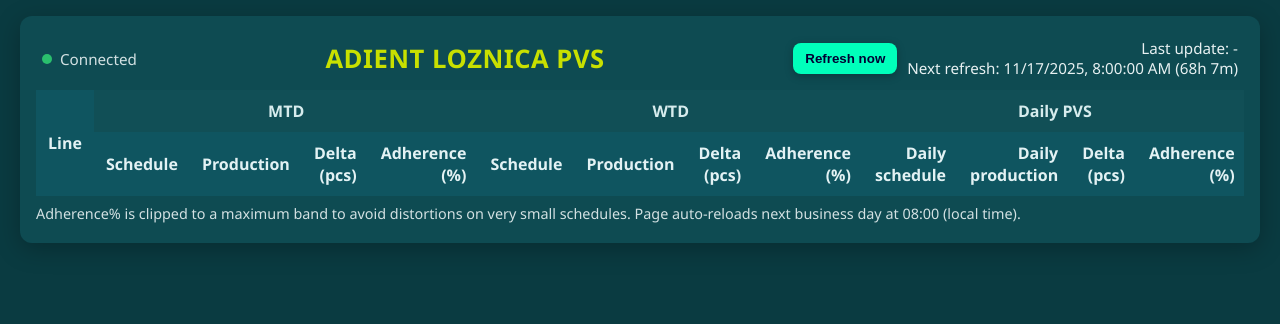
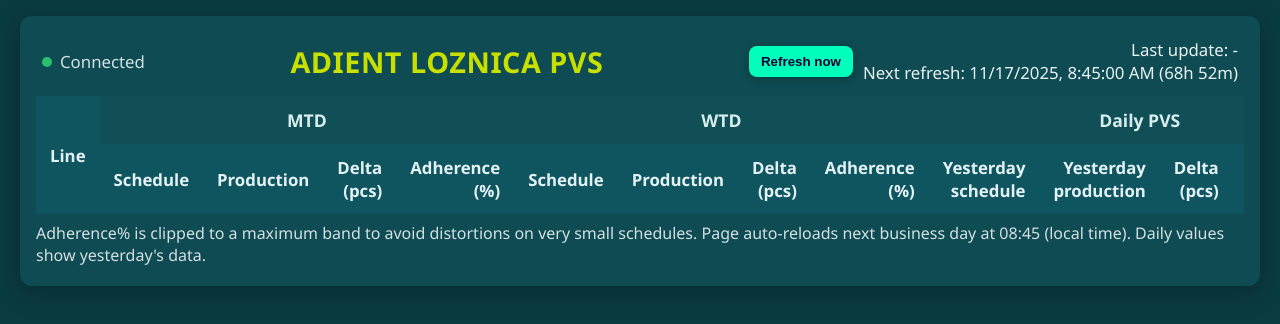
Before and after one commit to qaaph-zyld/Daily_Production_IT, a plain HTML site: page templates/pvs.html in a window 1280 px wide. Drawn offline with Linux system fonts and the light colour scheme; no server answers.

Commit message:
PVS updates: exclude today from data (show yesterday), change refresh to 08:45, increase font sizes for visibility, update daily column headers

```diff
--- a/templates/pvs.html
+++ b/templates/pvs.html
@@ -5,13 +5,13 @@
   <meta name="viewport" content="width=device-width, initial-scale=1" />
   <title>Adient Loznica PVS</title>
   <style>
-    body { margin: 0; font-family: Segoe UI, Roboto, Arial, sans-serif; background: #0a3b41; color: #e8f1f2; }
+    body { margin: 0; font-family: Segoe UI, Roboto, Arial, sans-serif; background: #0a3b41; color: #e8f1f2; font-size: 15px; }
     .container { padding: 16px 20px 28px; }
     .panel { background: #0e4b52; border-radius: 12px; box-shadow: 0 6px 24px rgba(0,0,0,0.25); padding: 12px 16px 20px; }
     .header { display:flex; align-items:center; justify-content:space-between; padding: 10px 6px 12px; }
-    .header .left { opacity: .9; font-size: 0.95rem; }
-    .header .title { font-size: 1.6rem; letter-spacing:.5px; color: #c8e000; font-weight: 700; }
-    .header .right { text-align:right; font-size: .95rem; display:flex; align-items:center; gap:10px; }
+    .header .left { opacity: .9; font-size: 1.05rem; }
+    .header .title { font-size: 1.8rem; letter-spacing:.5px; color: #c8e000; font-weight: 700; }
+    .header .right { text-align:right; font-size: 1.05rem; display:flex; align-items:center; gap:10px; }
     .btn { background:#0fb; color:#003; border:none; border-radius:8px; padding:8px 12px; font-weight:700; cursor:pointer; box-shadow:0 2px 8px rgba(0,0,0,0.25); }
     .btn:hover { filter:brightness(1.1); }
     .btn[disabled] { opacity:.6; cursor:not-allowed; }
@@ -19,10 +19,10 @@
     @keyframes spin { to { transform: rotate(360deg) } }
 
     .table-wrap { overflow:auto; }
-    table { width: 100%; border-collapse: separate; border-spacing: 0; background: #08343a; border-radius: 10px; }
-    th, td { padding: 10px 12px; text-align: right; }
-    th { position: sticky; top: 0; z-index: 2; background: #0f5560; color: #e3f2f4; font-weight: 700; }
-    th.group { background: #114f56; color: #d7eced; text-align: center; font-weight: 800; }
+    table { width: 100%; border-collapse: separate; border-spacing: 0; background: #08343a; border-radius: 10px; font-size: 1.1rem; }
+    th, td { padding: 12px 14px; text-align: right; }
+    th { position: sticky; top: 0; z-index: 2; background: #0f5560; color: #e3f2f4; font-weight: 700; font-size: 1.05rem; }
+    th.group { background: #114f56; color: #d7eced; text-align: center; font-weight: 800; font-size: 1.1rem; }
     td:first-child, th:first-child { text-align: left; }
     tr:nth-child(even) td { background: rgba(255,255,255,0.02); }
     tr:hover td { background: rgba(255,255,255,0.06); }
@@ -38,7 +38,7 @@
     .badge { display:inline-flex; align-items:center; gap:8px; }
     .dot { width:10px; height:10px; border-radius:50%; background:#2ecc71; display:inline-block; }
 
-    .legend { margin-top: 8px; opacity:.9; font-size:.9rem; }
+    .legend { margin-top: 8px; opacity:.9; font-size:1rem; }
   </style>
 </head>
 <body>
@@ -64,7 +64,7 @@
           <tbody id="tbody"></tbody>
         </table>
       </div>
-      <div class="legend">Adherence% is clipped to a maximum band to avoid distortions on very small schedules. Page auto-reloads next business day at 08:00 (local time).</div>
+      <div class="legend">Adherence% is clipped to a maximum band to avoid distortions on very small schedules. Page auto-reloads next business day at 08:45 (local time). Daily values show yesterday's data.</div>
     </div>
   </div>
 
@@ -87,7 +87,7 @@
     <tr>
       <th>Schedule</th><th>Production</th><th>Delta (pcs)</th><th>Adherence (%)</th>
       <th>Schedule</th><th>Production</th><th>Delta (pcs)</th><th>Adherence (%)</th>
-      <th>Daily schedule</th><th>Daily production</th><th>Delta (pcs)</th><th>Adherence (%)</th>
+      <th>Yesterday schedule</th><th>Yesterday production</th><th>Delta (pcs)</th><th>Adherence (%)</th>
     </tr>`;
 }
 
@@ -139,7 +139,7 @@
 function nextWorkdayEight(){
   const now = new Date();
   const next = new Date(now);
-  next.setHours(8,0,0,0);
+  next.setHours(8,45,0,0);
   if (now >= next) next.setDate(next.getDate() + 1);
   while (next.getDay() === 0 || next.getDay() === 6) next.setDate(next.getDate() + 1);
   return next;
```
Also changed, not shown: 3 other files.
